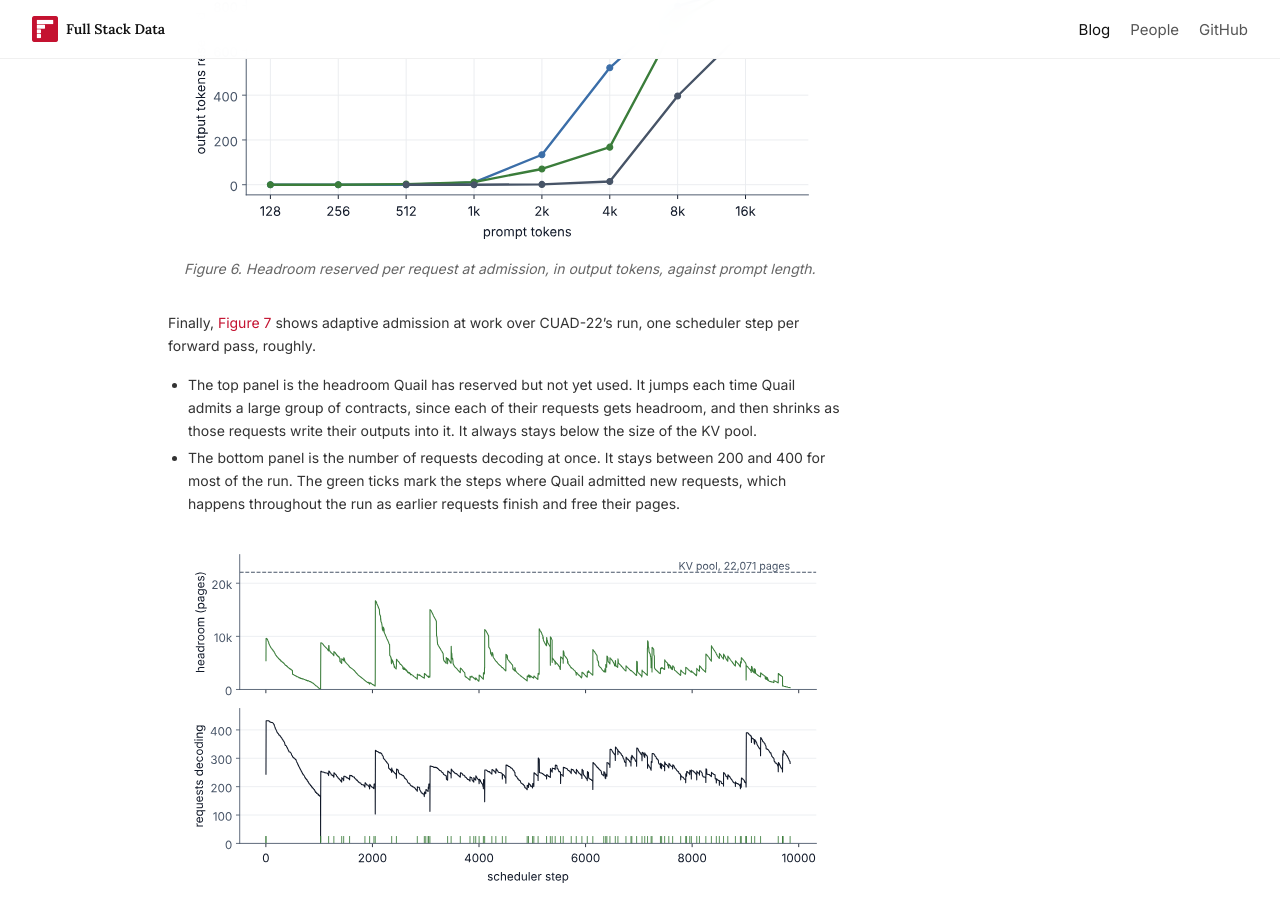
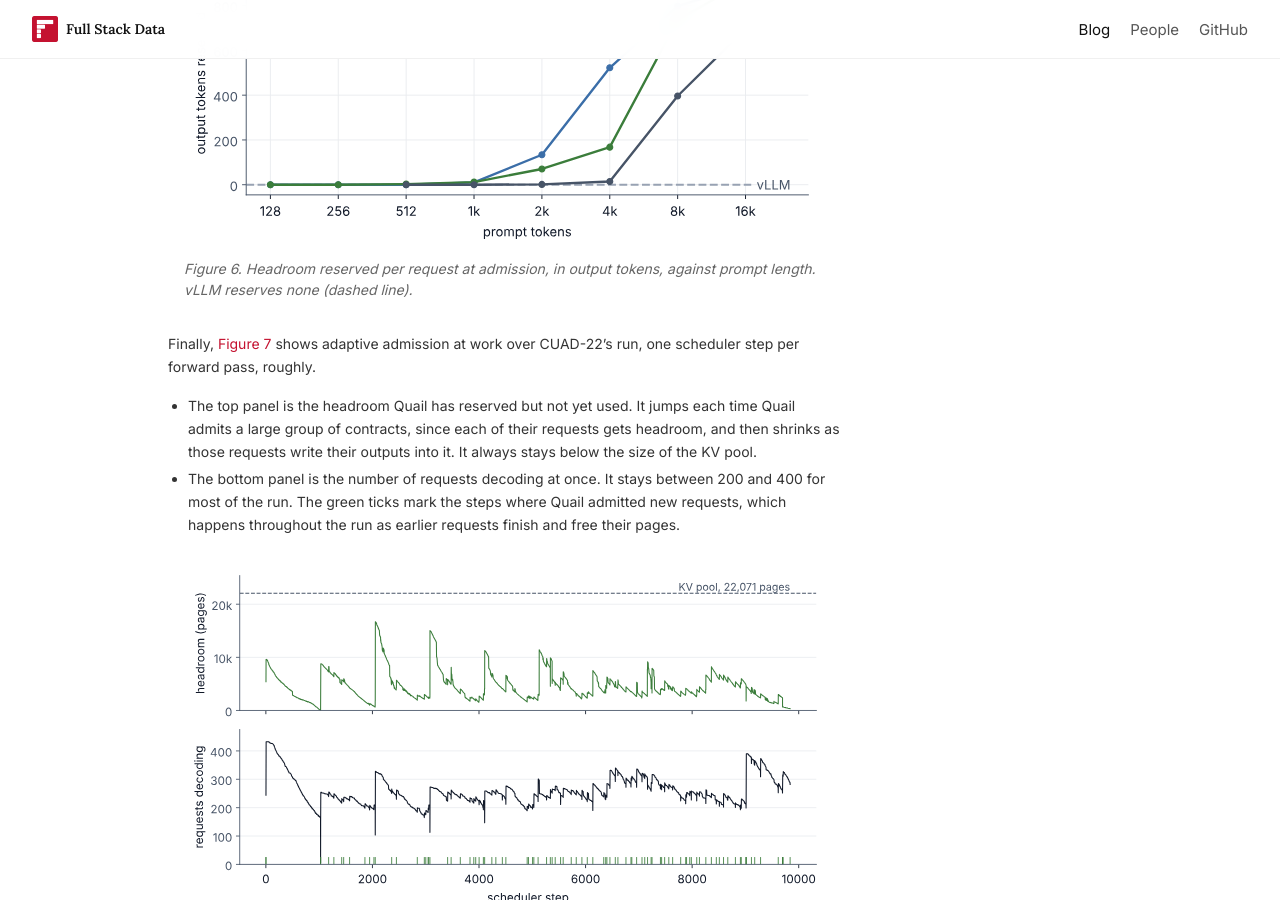
Before and after one commit to fsdatalab/fsdatalab.github.io, a Jekyll site: the page built from _posts/2026-11-03-ai-map.md, in a window 1280 px wide and 900 px high, scrolled down 9636 px. Built offline with Jekyll 4.4.1, drawn with Linux system fonts in a browser that asks for light colours.

Commit message:
Mark vLLM's zero headroom in AI.MAP Figure 6
Co-Authored-By: Claude Opus 5.5 <noreply@anthropic.com>
Claude-Session: https://claude.ai/code/session_012G22YMQssRfNYLRetzTaCz

```diff
--- a/_posts/2026-11-03-ai-map.md
+++ b/_posts/2026-11-03-ai-map.md
@@ -256,8 +256,8 @@ Second, the longer the prompt, the more headroom Quail reserves ([Figure 6](#fig
 We find that Quail reserves almost nothing extra for prompts under 1,000 tokens, but room for 400–900 output tokens for prompts of 8,000 tokens or more.
 
 <figure id="figure-6" style="width: min(40rem, calc(100vw - 3rem));">
-<img src="{{ '/assets/blog/ai-map/admission-headroom.svg' | relative_url }}" alt="Output tokens reserved per request at admission, against prompt length, for each query. All three lines stay near zero below 1,000 prompt tokens, then rise to 400 to 900 tokens for prompts of 8,000 tokens or more.">
-<figcaption>Figure 6. Headroom reserved per request at admission, in output tokens, against prompt length.</figcaption>
+<img src="{{ '/assets/blog/ai-map/admission-headroom.svg' | relative_url }}" alt="Output tokens reserved per request at admission, against prompt length, for each query. All three lines stay near zero below 1,000 prompt tokens, then rise to 400 to 900 tokens for prompts of 8,000 tokens or more. A dashed line at zero marks vLLM, which reserves none.">
+<figcaption>Figure 6. Headroom reserved per request at admission, in output tokens, against prompt length. vLLM reserves none (dashed line).</figcaption>
 </figure>
 
 Finally, [Figure 7](#figure-7) shows adaptive admission at work over CUAD-22's run, one scheduler step per forward pass, roughly.
```
Also changed, not shown: assets/blog/ai-map/admission-headroom.svg.
